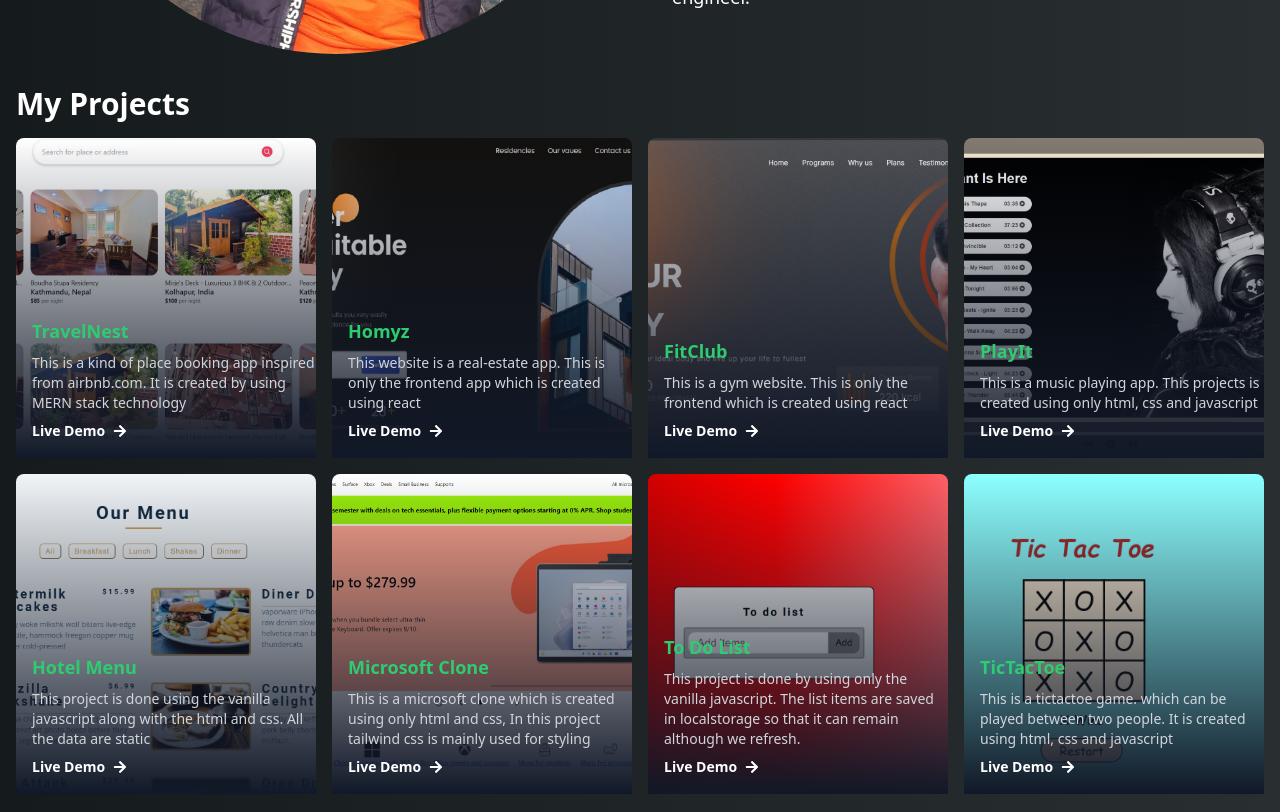
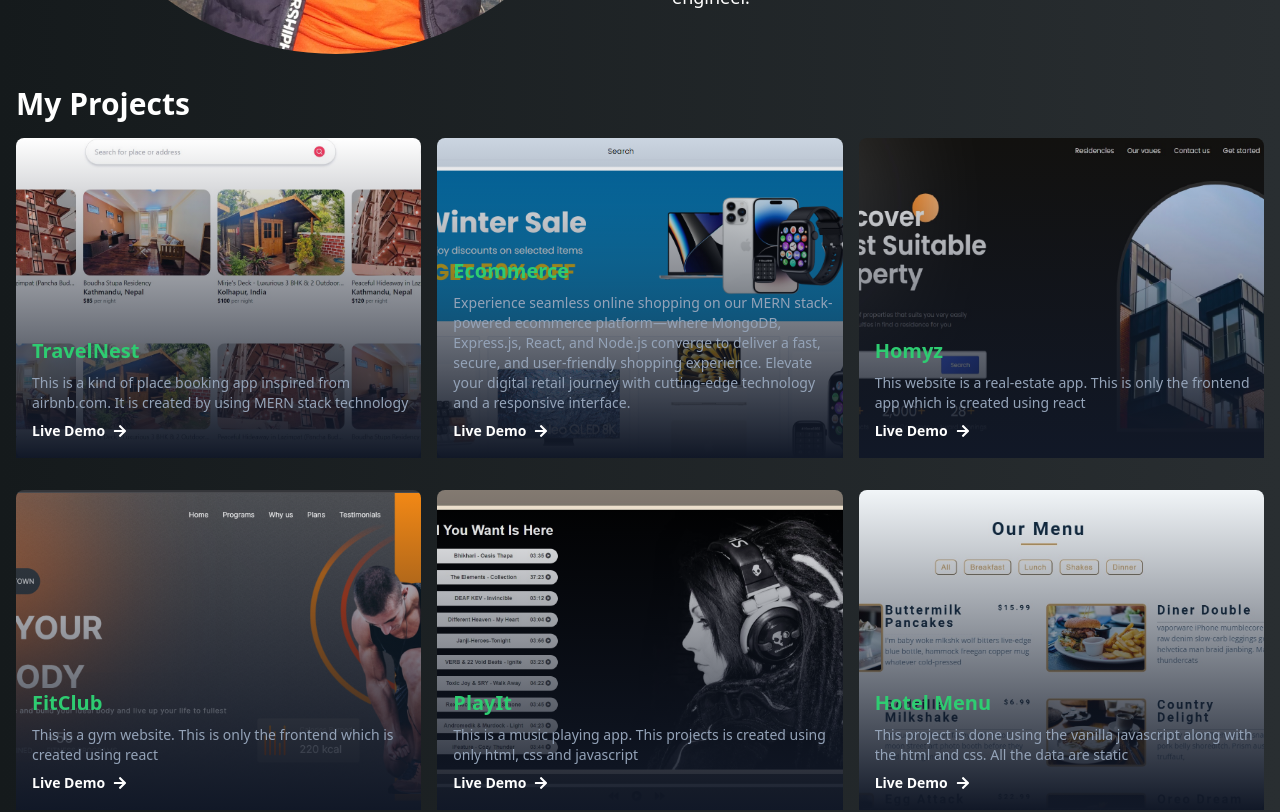
Before and after one commit to rajan-marasini/portfolio, a React (Vite) app in the folder client/: page / in a window 1280 px wide. Shown: the part 1560-2372 px from the top of the page. Built offline with nearby package versions, Linux system fonts and the light colour scheme; no server answers.

Commit message:
added a new project ecommerce

```diff
--- a/client/src/Components/Contact.jsx
+++ b/client/src/Components/Contact.jsx
@@ -80,7 +80,7 @@ const Contact = () => {
                         Enter Your message
                     </label>
                     <textarea
-                        className=" flex h-[150px] w-full rounded-md border border-black/30 bg-transparent px-3 py-2 text-sm placeholder:text-gray-600 focus:outline-none focus:ring-1 focus:ring-black/30 focus:ring-offset-1"
+                        className=" flex h-[150px] w-full rounded-md border border-black/30 bg-transparent px-3 py-2 text-sm placeholder:text-gray-600 focus:outline-none focus:ring-1 focus:ring-black/30 focus:ring-offset-1 resize-none"
                         placeholder="Enter your Message"
                         value={message}
                         onChange={(e) => setMessage(e.target.value)}
--- a/client/src/Components/Layout/Header.jsx
+++ b/client/src/Components/Layout/Header.jsx
@@ -50,7 +50,7 @@ const Header = () => {
                 </a>
 
                 <a href="#projects">
-                    <span className="hover:text-primary cursor-pointer">
+                    <span className="hover:text-primary transition-all duration-300 cursor-pointer">
                         Projects
                     </span>
                 </a>
@@ -75,7 +75,7 @@ const Header = () => {
                 )}
 
                 <a href="#contact">
-                    <span className="hover:bg-primary px-8 py-2 rounded-full text-primary hover:text-white border-2 border-primary hover:border-white cursor-pointer transition-all duration-300 ease-in">
+                    <span className="hover:bg-primary px-8 py-2 rounded-full text-primary hover:text-white border-2 border-primary hover:border-transparent cursor-pointer transition-all duration-300 ease-in">
                         Contact
                     </span>
                 </a>
--- a/client/src/Components/Projects.jsx
+++ b/client/src/Components/Projects.jsx
@@ -7,11 +7,11 @@ const Projects = () => {
     return (
         <div id="projects">
             <h1 className="text-3xl font-bold">My Projects</h1>
-            <div className="mt-4 grid grid-cols-1 sm:grid-cols-2 md:grid-cols-3 lg:grid-cols-4 gap-4">
+            <div className="mt-4 grid grid-cols-1 sm:grid-cols-2 md:grid-cols-3  gap-4 gap-y-8">
                 {projects &&
                     projects.map((project) => (
                         <motion.div
-                            className="relative rounded-lg h-80 w-full"
+                            className="relative rounded-lg h-80 w-full hover:scale-105 transition-all duration-300"
                             key={project.id}
                             initial={{ opacity: 0, top: "100px" }}
                             whileInView={{ opacity: 1, top: "0px" }}
@@ -28,10 +28,10 @@ const Projects = () => {
                             />
                             <div className="absolute inset-0 bg-gradient-to-t from-gray-900 to-transparent" />
                             <div className="absolute bottom-4 left-4 text-left">
-                                <h1 className="text-lg font-semibold text-primary">
+                                <h1 className="text-xl font-extrabold text-primary">
                                     {project.title}
                                 </h1>
-                                <p className="mt-2 text-sm text-gray-300">
+                                <p className="mt-2 text-sm text-slate-400">
                                     {project.des}
                                 </p>
                                 <button className="mt-2 inline-flex cursor-pointer items-center text-sm font-semibold text-white">
--- a/client/src/assets/project.js
+++ b/client/src/assets/project.js
@@ -8,6 +8,13 @@ export const projects = [
     },
     {
         id: 2,
+        title: "Ecommerce",
+        des: "Experience seamless online shopping on our MERN stack-powered ecommerce platform—where MongoDB, Express.js, React, and Node.js converge to deliver a fast, secure, and user-friendly shopping experience. Elevate your digital retail journey with cutting-edge technology and a responsive interface.",
+        link: "https://ecommerce-client-indol.vercel.app/",
+        src: "/ecommerce.png",
+    },
+    {
+        id: 3,
         title: "Homyz",
         des: "This website is a real-estate app. This is only the frontend app which is created using react",
         link: "https://real-estate-razan-marasinis-projects.vercel.app/",
@@ -15,35 +22,35 @@ export const projects = [
     },
 
     {
-        id: 3,
+        id: 4,
         title: "FitClub",
         link: "https://fitclub-razan-marasinis-projects.vercel.app/",
         src: "/fitclub.png",
         des: "This is a gym website. This is only the frontend which is created using react",
     },
     {
-        id: 4,
+        id: 5,
         title: "PlayIt",
         des: "This is a music playing app. This projects is created using only html, css and javascript",
         link: "https://rajan-marasini.github.io/spotify-clone/",
         src: "/spotify.jpg",
     },
     {
-        id: 5,
+        id: 6,
         title: "Hotel Menu",
         des: "This project is done using the vanilla javascript along with the html and css. All the data are static",
         link: "rajan-marasini.github.io/hotel-menu/",
         src: "/hotel-menu.png",
     },
     {
-        id: 6,
+        id: 7,
         title: "Microsoft Clone",
         des: "This is a microsoft clone which is created using only html and css, In this project tailwind css is mainly used for styling",
         link: "https://ms-clone-razan-marasinis-projects.vercel.app/",
         src: "/microsoft.png",
     },
     {
-        id: 7,
+        id: 8,
         title: "To Do List",
         des: "This project is done by using only the vanilla javascript. The list items are saved in localstorage so that it can remain although we refresh.",
         link: "https://rajan-marasini.github.io/to-do-list/",
@@ -51,7 +58,7 @@ export const projects = [
     },
 
     {
-        id: 8,
+        id: 9,
         title: "TicTacToe",
         des: "This is a tictactoe game. which can be played between two people. It is created using html, css and javascript",
         link: "https://rajan-marasini.github.io/tic-tac-toe/",
```
Also changed, not shown: client/public/calc.png (deleted), client/public/ecommerce.png (added).
